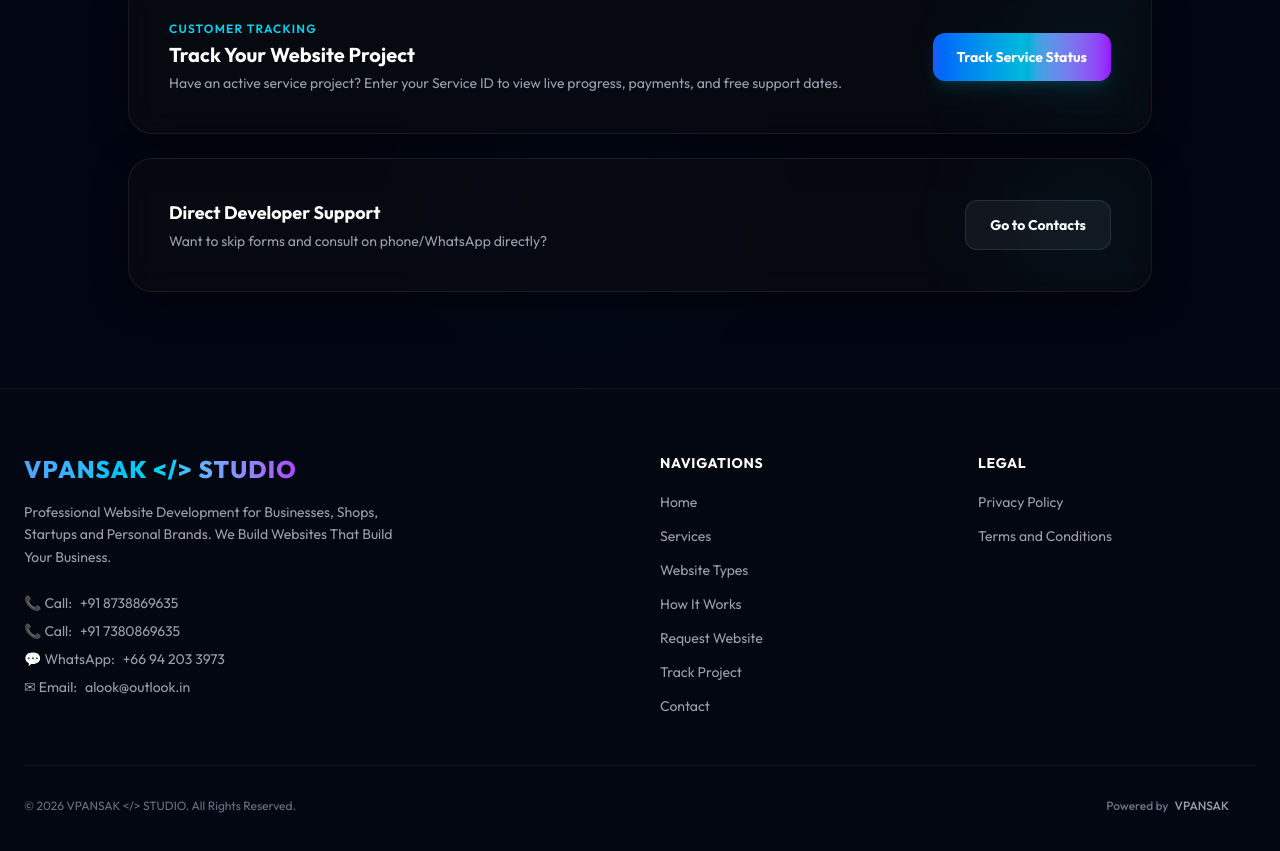
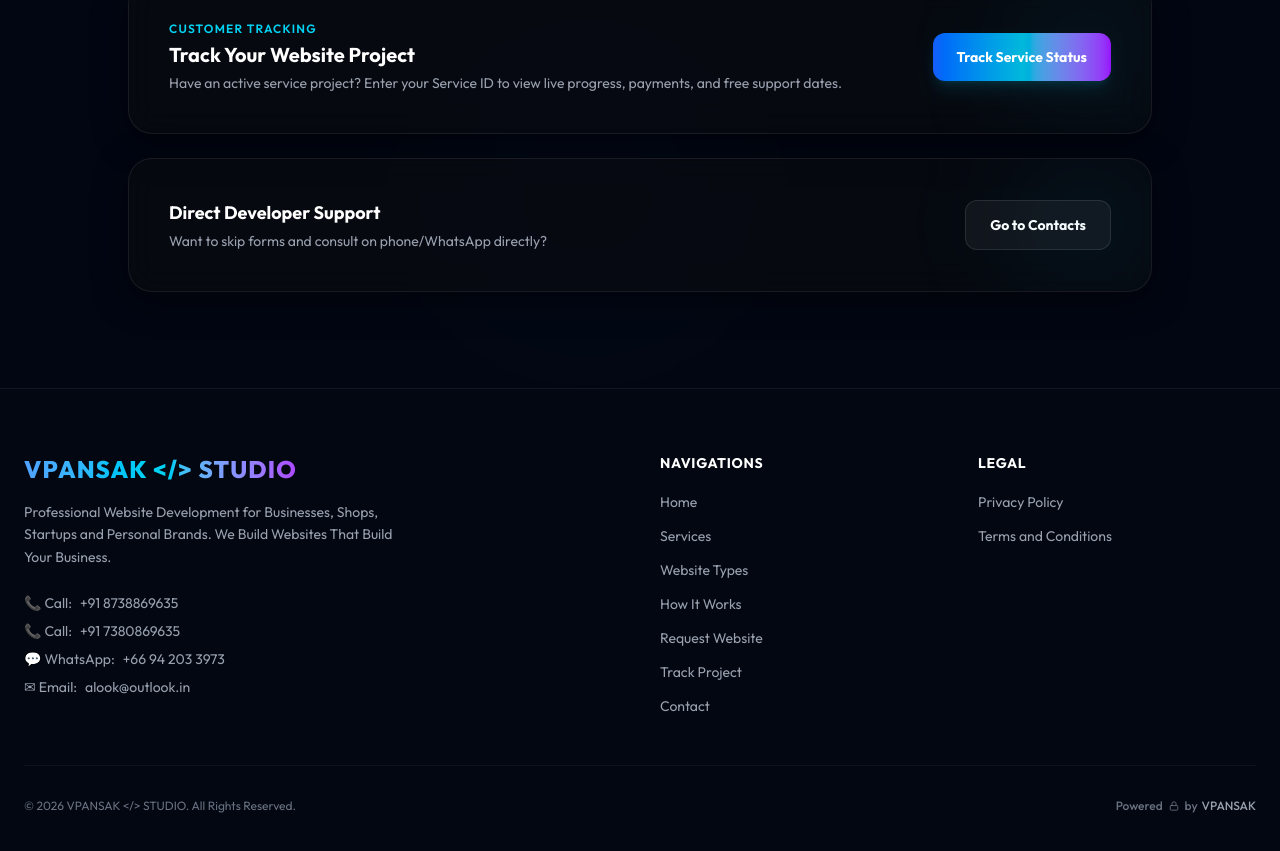
Before and after one commit to aaagrp/vpansakstudio, a React (Vite) app: page / in a window 1280 px wide. Shown: the part 1975-2826 px from the top of the page. Built offline with nearby package versions, Linux system fonts and the light colour scheme; no server answers.

Commit message:
Configure: Reposition secret lock next to 'Powered' word in footer

```diff
--- a/src/App.tsx
+++ b/src/App.tsx
@@ -369,16 +369,17 @@ function App() {
             {/* Sub-footer Copyright */}
             <div className="pt-8 border-t border-white/5 flex flex-col sm:flex-row justify-between items-center gap-4 text-xs text-gray-500">
               <p>© 2026 VPANSAK &lt;/&gt; STUDIO. All Rights Reserved.</p>
-              <div className="flex items-center gap-1.5 font-medium text-xs text-gray-500">
-                <span>Powered by</span>
-                <span className="text-gray-400">VPANSAK</span>
+              <div className="flex items-center gap-1 font-medium text-xs text-gray-500">
+                <span>Powered</span>
                 <button
                   onClick={() => navigateView('admin')}
-                  className="text-gray-950/20 hover:text-cyan-500/80 transition-colors ml-1 p-1 focus:outline-none cursor-pointer"
+                  className="text-gray-500 hover:text-cyan-400 transition-colors p-0.5 focus:outline-none cursor-pointer"
                   title="Portal Login"
                 >
-                  <Lock size={9} />
+                  <Lock size={10} />
                 </button>
+                <span>by</span>
+                <span className="text-gray-400">VPANSAK</span>
               </div>
             </div>
           </div>
```
